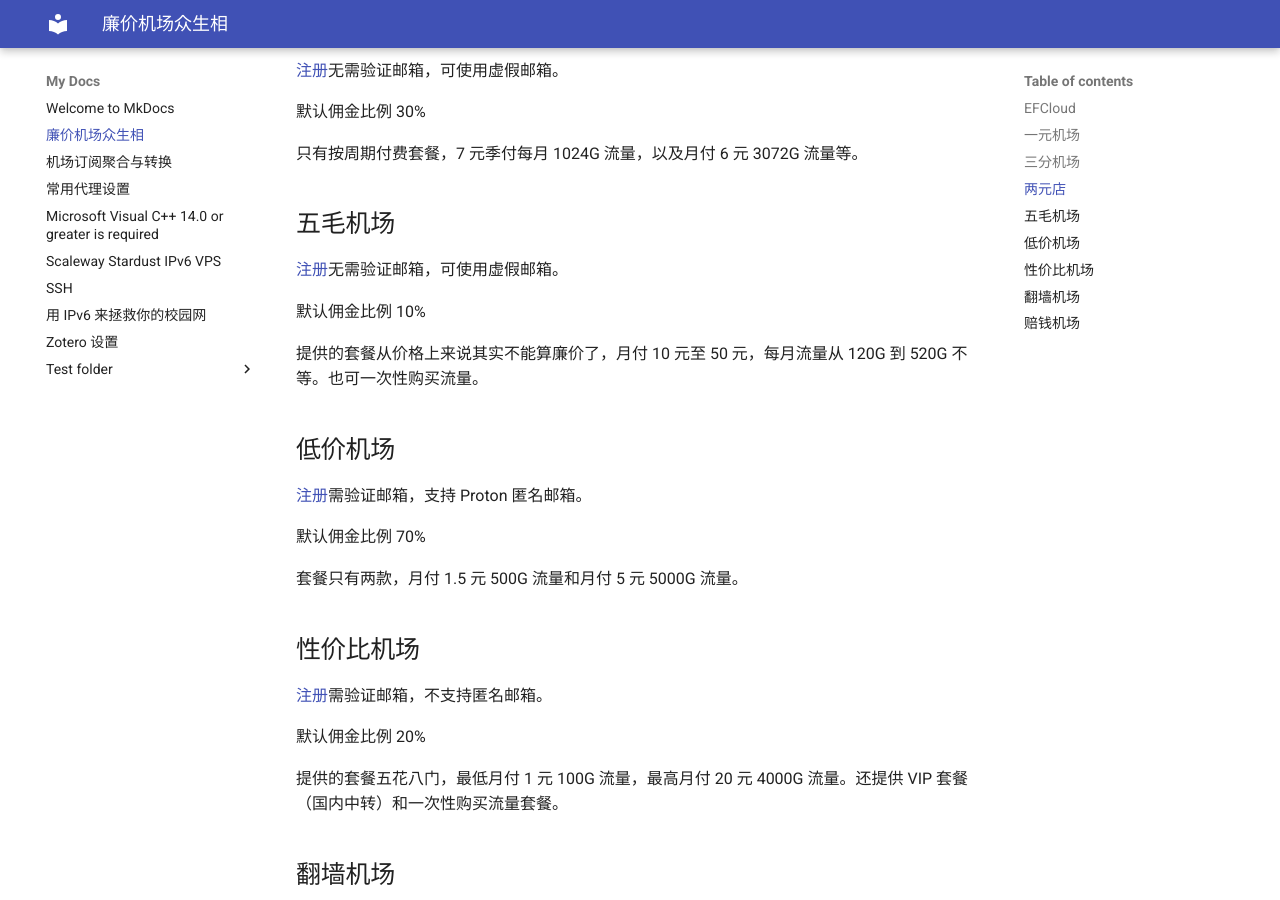
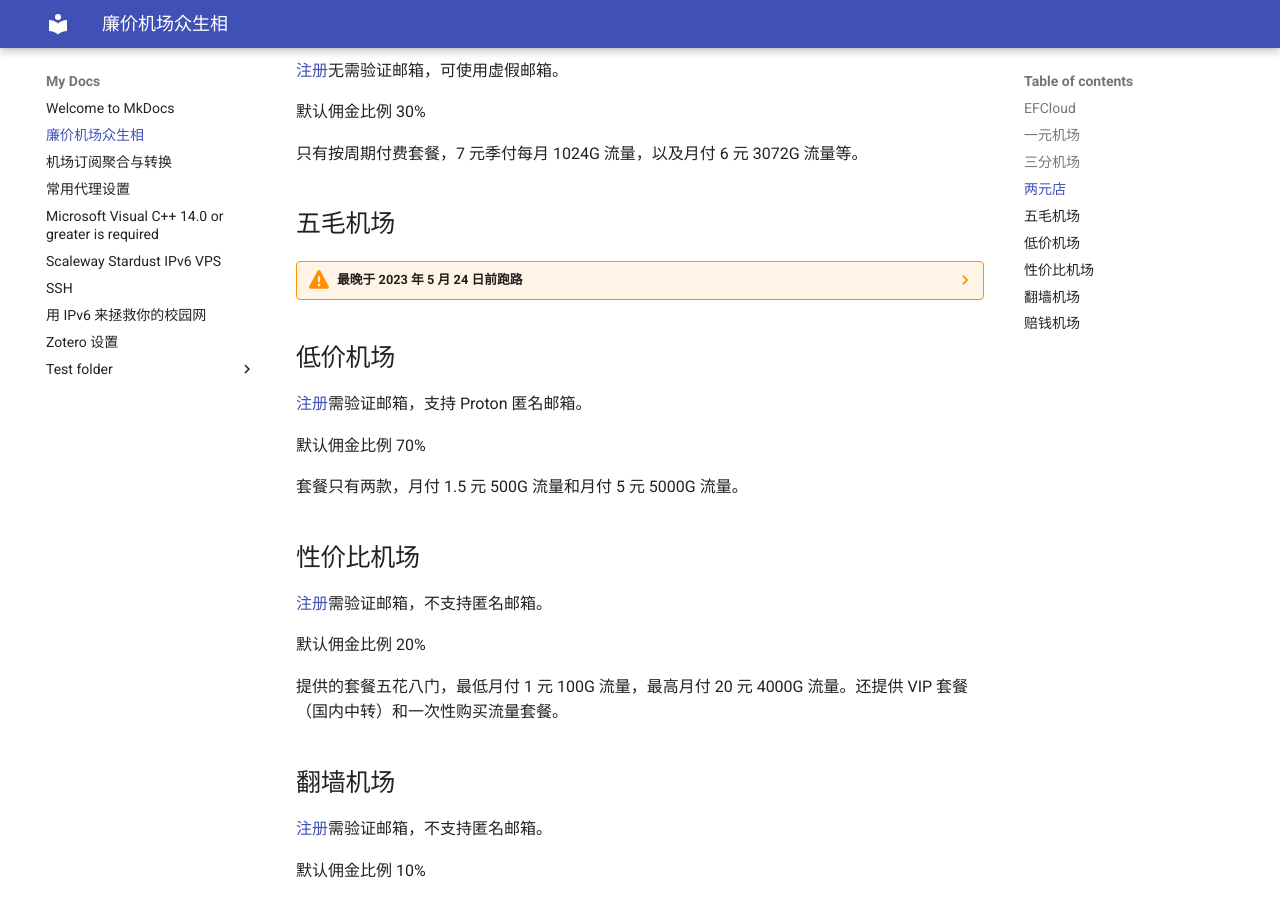
Before and after one commit to FDUZS/wiki, an MkDocs documentation site: the page built from docs/cheap-proxy-providers.md, in a window 1280 px wide and 900 px high, scrolled down 1225 px. Built offline with MkDocs 1.6.1 and Material for MkDocs 9.7.7, drawn with Linux system fonts in a browser that asks for light colours.

Commit message:
update: remove wumao

```diff
--- a/docs/cheap-proxy-providers.md
+++ b/docs/cheap-proxy-providers.md
@@ -46,11 +46,13 @@
 
 ## 五毛机场
 
-[注册][五毛机场]无需验证邮箱，可使用虚假邮箱。
+??? warning "最晚于 2023 年 5 月 24 日前跑路"
 
-默认佣金比例 10%
+    注册无需验证邮箱，可使用虚假邮箱。
 
-提供的套餐从价格上来说其实不能算廉价了，月付 10 元至 50 元，每月流量从 120G 到 520G 不等。也可一次性购买流量。
+    默认佣金比例 10%
+
+    提供的套餐从价格上来说其实不能算廉价了，月付 10 元至 50 元，每月流量从 120G 到 520G 不等。也可一次性购买流量。
 
 ## 低价机场
 
```
Also changed, not shown: other parts of docs/cheap-proxy-providers.md (+0 -1 lines).
